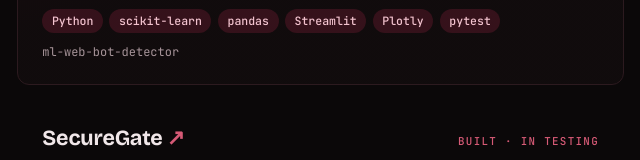
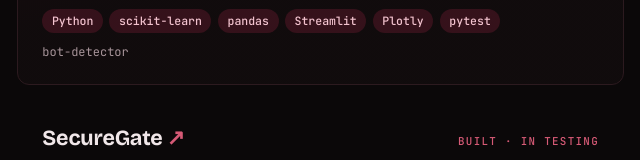
Before and after one commit to kimeumana-jimox/portfolio-website, a plain HTML site: page index.html in a window 1280 px wide. Shown: the part 1959-2119 px from the top of the page, 576-1216 px from the left. Drawn offline with nearby package versions, Linux system fonts and the light colour scheme.

Commit message:
Point ML Web Bot Detector to its bot-detector repo

```diff
--- a/index.html
+++ b/index.html
@@ -273,7 +273,7 @@ footer a { color: var(--fg); }
       <ul class="projects">
         <li class="proj featured">
           <div class="proj-head">
-            <h3><a href="https://github.com/kimeumana-jimox/ml-web-bot-detector" target="_blank" rel="noopener">ML Web Bot Detector<span class="arrow" aria-hidden="true">↗</span></a></h3>
+            <h3><a href="https://github.com/kimeumana-jimox/bot-detector" target="_blank" rel="noopener">ML Web Bot Detector<span class="arrow" aria-hidden="true">↗</span></a></h3>
             <span class="badge">Featured · complete</span>
           </div>
           <p>Machine-learning detection of automated web traffic from server logs. It judges visitors by behaviour (speed, timing regularity, failed logins, probing for admin pages) rather than the user-agent they claim, and gives each session a Human, Suspicious or Bot verdict with a risk level and plain-English reasons in a SOC-style dashboard.</p>
@@ -285,7 +285,7 @@ footer a { color: var(--fg); }
           <ul class="tags">
             <li>Python</li><li>scikit-learn</li><li>pandas</li><li>Streamlit</li><li>Plotly</li><li>pytest</li>
           </ul>
-          <span class="repo">ml-web-bot-detector</span>
+          <span class="repo">bot-detector</span>
         </li>
 
         <li class="proj">
```
